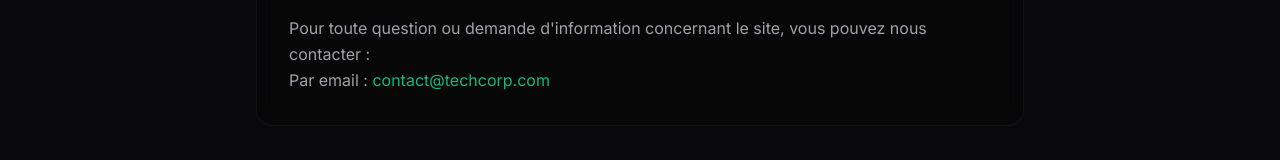
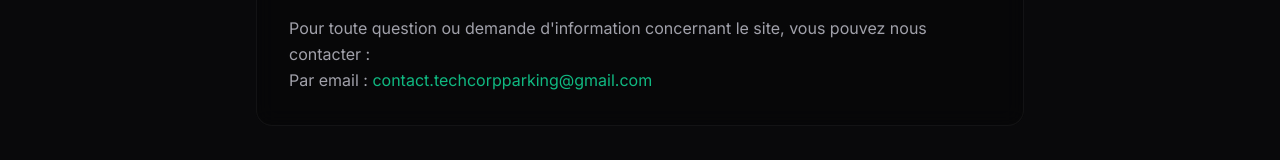
Before and after one commit to robinird/parking-app-single, a Next.js app: page /mentions-legales in a window 1280 px wide. Shown: the part 890-1050 px from the top of the page. Built offline with nearby package versions, Linux system fonts and the light colour scheme.

Commit message:
Update page.tsx

```diff
--- a/src/app/mentions-legales/page.tsx
+++ b/src/app/mentions-legales/page.tsx
@@ -63,7 +63,7 @@ export default function MentionsLegales() {
             <h2 className="text-xl font-semibold text-primary">5. Contact</h2>
             <p className="text-muted-foreground leading-relaxed">
               Pour toute question ou demande d'information concernant le site, vous pouvez nous contacter :<br />
-              Par email : <a href="mailto:contact@techcorp.com" className="text-primary hover:underline">contact@techcorp.com</a>
+              Par email : <a href="mailto:contact.techcorpparking@gmail.com" className="text-primary hover:underline">contact.techcorpparking@gmail.com</a>
             </p>
           </section>
         </div>
```
